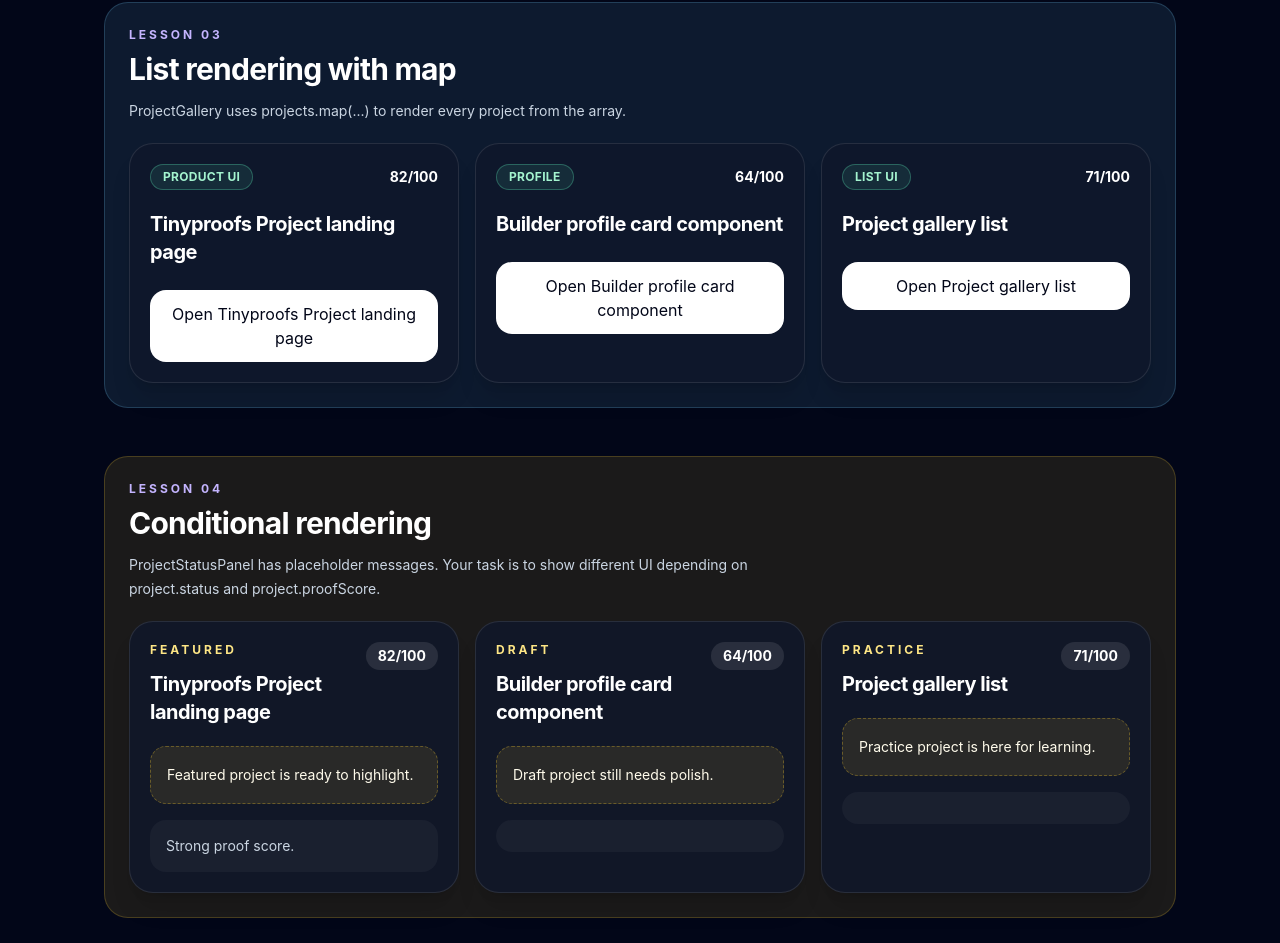
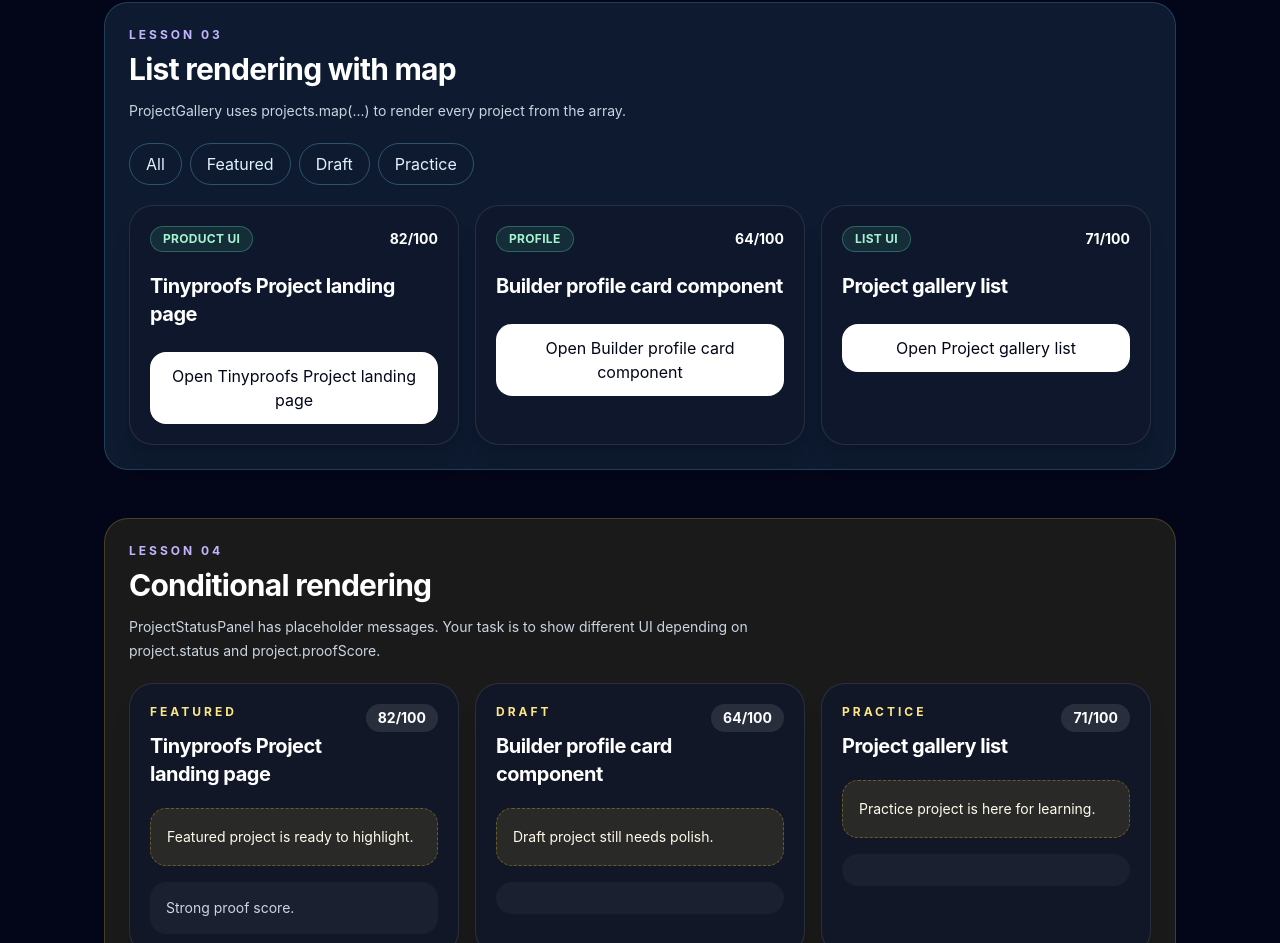
Before and after one commit to turanarican1985/tinyproofs-react-practice, a React (Vite) app: page / in a window 1280 px wide. Shown: the part 1589-2532 px from the top of the page. Built offline with nearby package versions, Linux system fonts and the light colour scheme.

Commit message:
Render lesson 05 status filter buttons

```diff
--- a/src/App.jsx
+++ b/src/App.jsx
@@ -88,7 +88,17 @@ export default function App() {
             title="List rendering with map"
             description="ProjectGallery uses projects.map(...) to render every project from the array."
           />
-
+          <div className="mt-5 flex flex-wrap gap-2">
+            {statuses.map((status) => (
+              <button
+                key={status}
+                onClick={() => setSelectedStatus(status)}
+                className="rounded-full border border-sky-300/30 px-4 py-2 text-sm font-semibold text-sky-100"
+              >
+                {status}
+              </button>
+            ))}
+          </div>
           <div className="mt-5">
             <ProjectGallery projects={filteredProjects} />
           </div>
```
